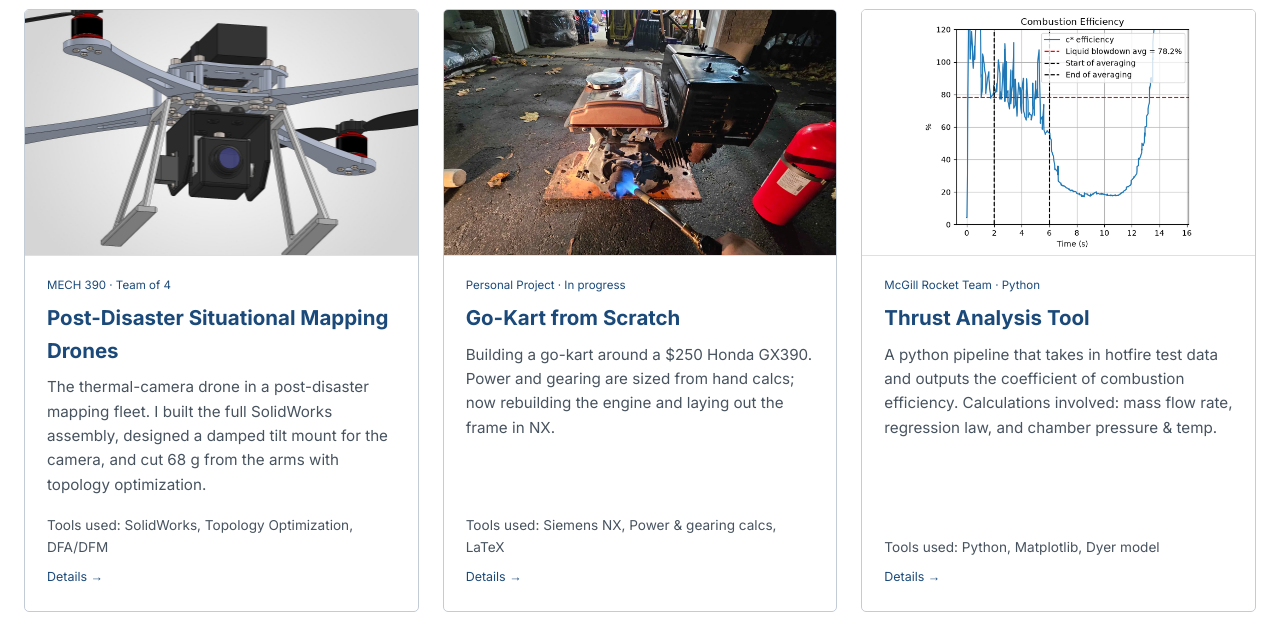
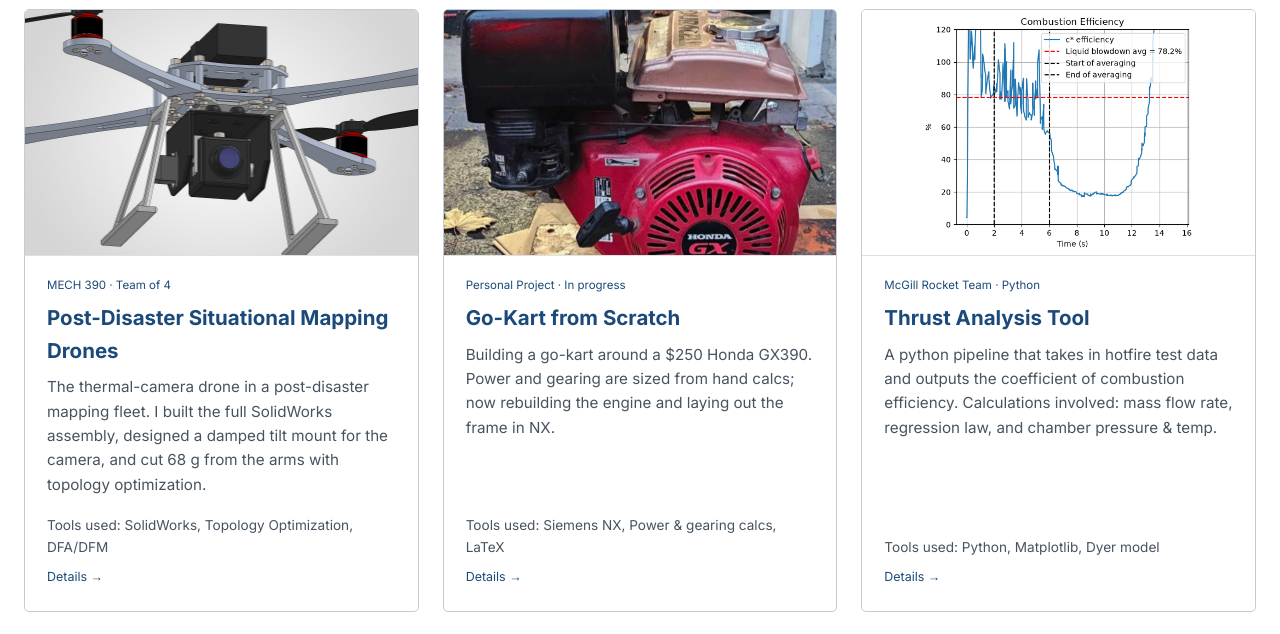
Before and after one commit to neelviegas/neelviegas.github.io, a plain HTML site: page index.html in a window 1280 px wide. Shown: the part 159-793 px from the top of the page. Drawn offline with Linux system fonts and the light colour scheme.

Commit message:
Use the GX390 photo as the go-kart thumbnail (#7)
Claude-Session: https://claude.ai/code/session_019AqUA74rr57SfRsqx9tv9f

Co-authored-by: Claude <noreply@anthropic.com>

```diff
--- a/index.html
+++ b/index.html
@@ -64,7 +64,7 @@
       <!-- Go-Kart -->
       <a class="card" href="projects.html#gokart">
         <div class="thumb cover">
-          <img src="media/Go%20Kart/Adapter%20Removal.jpg" alt="Torch heating a seized adapter off the Honda GX390 crankshaft, with a fire extinguisher beside it">
+          <img src="media/Go%20Kart/GX390%20Engine.jpg" alt="Used Honda GX390 engine for the go-kart">
         </div>
         <div class="body">
           <div class="kicker">Personal Project · In progress</div>
```
